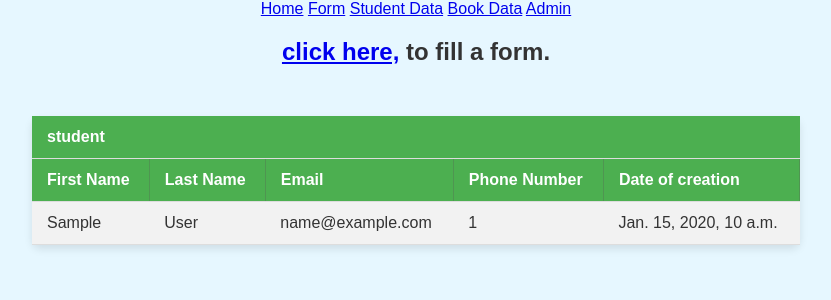
After one commit to bishalgtn/DjangoLogin, a Django app: template login/templates/studentData.html in a window 1280 px wide. The commit adds this page. Shown: the top 300 px of the page, without its empty margins (224-1055 px from the left). Run offline with Django 5.2, Linux system fonts and the light colour scheme; the template is opened without the code that fills it: most values are stand-ins (such as "Sample title", 1, 10 or a date in 2020).

Commit message:
student and book page for data

```diff
--- a/login/login/urls.py
+++ b/login/login/urls.py
@@ -21,5 +21,7 @@ from . import views
 urlpatterns = [
     path('superadmin/', admin.site.urls),
     path('', views.home),
+    path('student/', views.showStudent),
+    path('book/', views.showBook),
     path('form/', include('form.urls')),
 ]
--- a/login/templates/layout.html
+++ b/login/templates/layout.html
@@ -16,6 +16,8 @@
     <nav>
       <a href="/">Home</a>
       <a href="/form">Form</a>
+      <a href="/student">Student Data</a>
+      <a href="/book">Book Data</a>
       <a href="/superadmin">Admin</a>
     </nav>
     {% block content %}
--- /dev/null
+++ b/login/templates/studentData.html
@@ -0,0 +1,42 @@
+{% extends 'layout.html' %}
+
+{% block title %}
+  Student
+{% endblock %}
+
+{% block content %}
+  <h2><a href="/form">click here,</a> to fill a form.</h2>
+  <div class="data">
+    <table>
+      <thead>
+        <tr>
+          <th colspan="5">student</th>
+        </tr>
+      </thead>
+      <tbody>
+        <tr>
+          <th style="border-right: 1px solid rgba(87, 87, 87, 0.29);">First Name</th>
+          <th style="border-right: 1px solid rgba(87, 87, 87, 0.29);">Last Name</th>
+          <th style="border-right: 1px solid rgba(87, 87, 87, 0.29);">Email</th>
+          <th style="border-right: 1px solid rgba(87, 87, 87, 0.29);">Phone Number</th>
+          <th style="border-right: 1px solid rgba(87, 87, 87, 0.29);">Date of creation</th>
+        </tr>
+        {% if students %}
+          {% for student in students %}
+            <tr>
+              <td>{{ student.first_name }}</td>
+              <td>{{ student.last_name }}</td>
+              <td>{{ student.email }}</td>
+              <td>{{ student.phone_number }}</td>
+              <td>{{ student.date }}</td>
+            </tr>
+          {% endfor %}
+        {% else %}
+          <tr>
+            <td></td>
+          </tr>
+        {% endif %}
+      </tbody>
+    </table>
+  </div>
+{% endblock %}
```
Also changed, not shown: login/login/views.py (+6 -7 lines), login/templates/bookData.html (added, +40 -0 lines), login/templates/home.html (+18 -4 lines), login/db.sqlite3.
